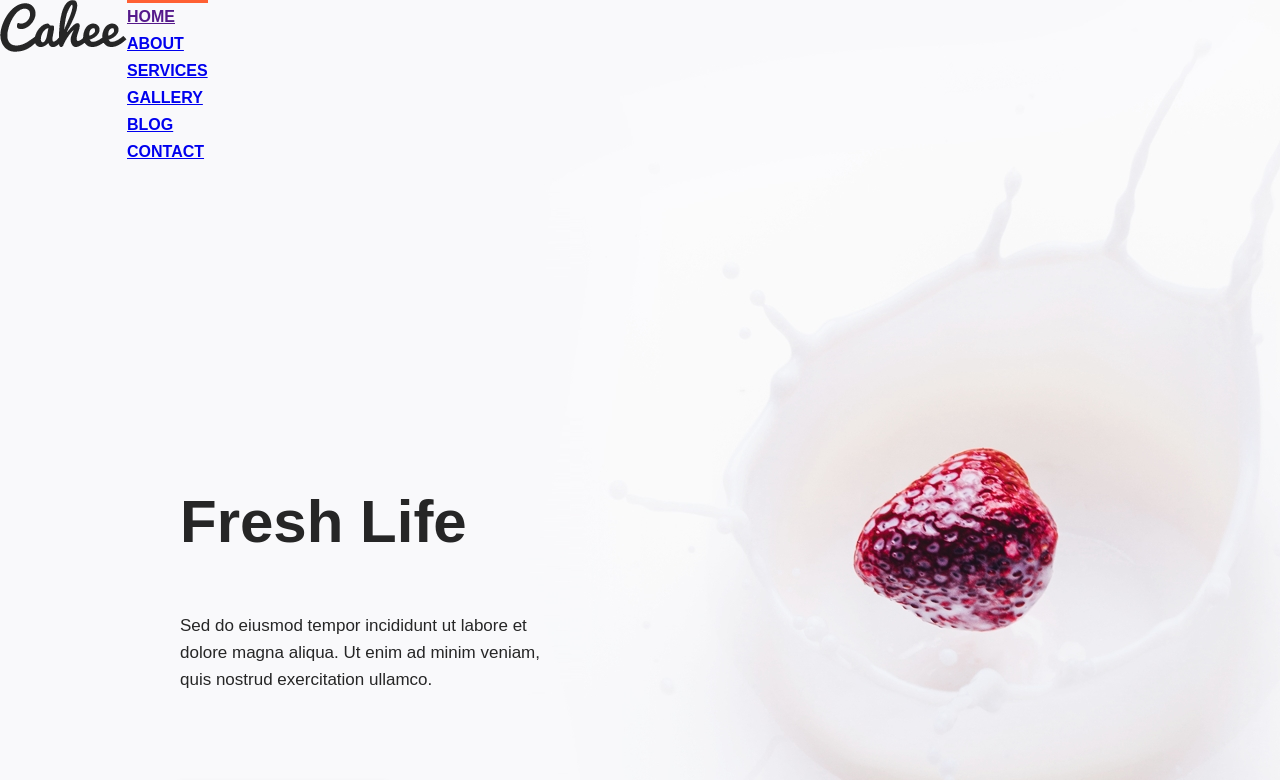
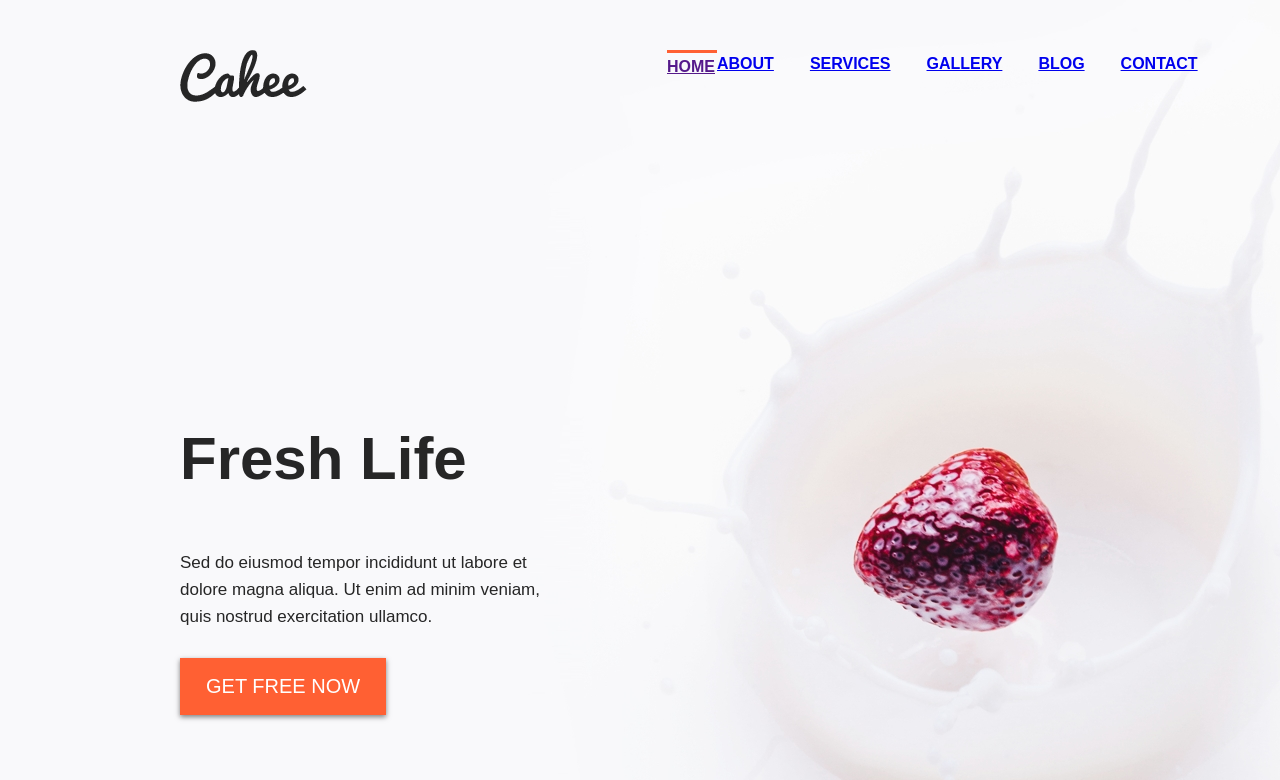
Before and after one commit to Katiasun/Lesson11_part2, a plain HTML site: page index.html in a window 1280 px wide. Shown: the top 780 px of the page. Drawn offline with Linux system fonts and the light colour scheme.

Commit message:
problem with nav

```diff
--- a/css/style.css
+++ b/css/style.css
@@ -20,32 +20,42 @@ body {
 }
 .logo {
   display: block;
+
+  padding-left: 180px;
 }
-.header__logo {
-}
+
 .logo img {
   display: block;
+  padding-top: 50px;
 }
 .menu {
+  display: flex;
+
   font-family: "Raleway", sans-serif;
+
   text-transform: uppercase;
   text-decoration: none;
   font-weight: bold;
   font-size: 16px;
   line-height: 27px;
 
+  margin-top: 50px;
+
   color: #262626;
 }
-.header__menu {
-}
+
 .menu__list {
+  display: flex;
   list-style: none;
   text-decoration: none;
+  /* margin-left: 459px; */
 }
-.menu__item {
+.menu__item:not(:last-child) {
+  padding-right: 36px;
 }
-.menu__item--rectangle {
+.rectangle {
   border-top: 3px solid #ff6033;
+  width: 50px;
 }
 .fresh {
   position: relative;
@@ -72,6 +82,7 @@ body {
 }
 .button {
   font-family: "Raleway", sans-serif;
+
   font-weight: 300;
   font-size: 20px;
   line-height: 23px;
@@ -80,12 +91,11 @@ body {
   padding: 16px 25px;
   background: #ff6033;
   border: 1px solid #ff6033;
-  border-radius: none;
   box-shadow: 0px 2px 5px rgba(0, 0, 0, 0.5);
 }
 .fresh__button {
   position: absolute;
-  top: 578px;
+
   left: 180px;
 }
 .scrol {
--- a/index.html
+++ b/index.html
@@ -20,9 +20,9 @@
         <header class="header">
           <a href="" class="logo header__logo">
             <img src="img/Logo.png" alt="Cahee" />
-            <nav class="menu header__menu">
+            <nav class="menu">
               <ul class="menu__list">
-                <li class="menu__item menu__item--rectangle">
+                <li class="menu__item rectangle">
                   <a href="">Home</a>
                 </li>
                 <li class="menu__item"><a href="#">About</a></li>
```
